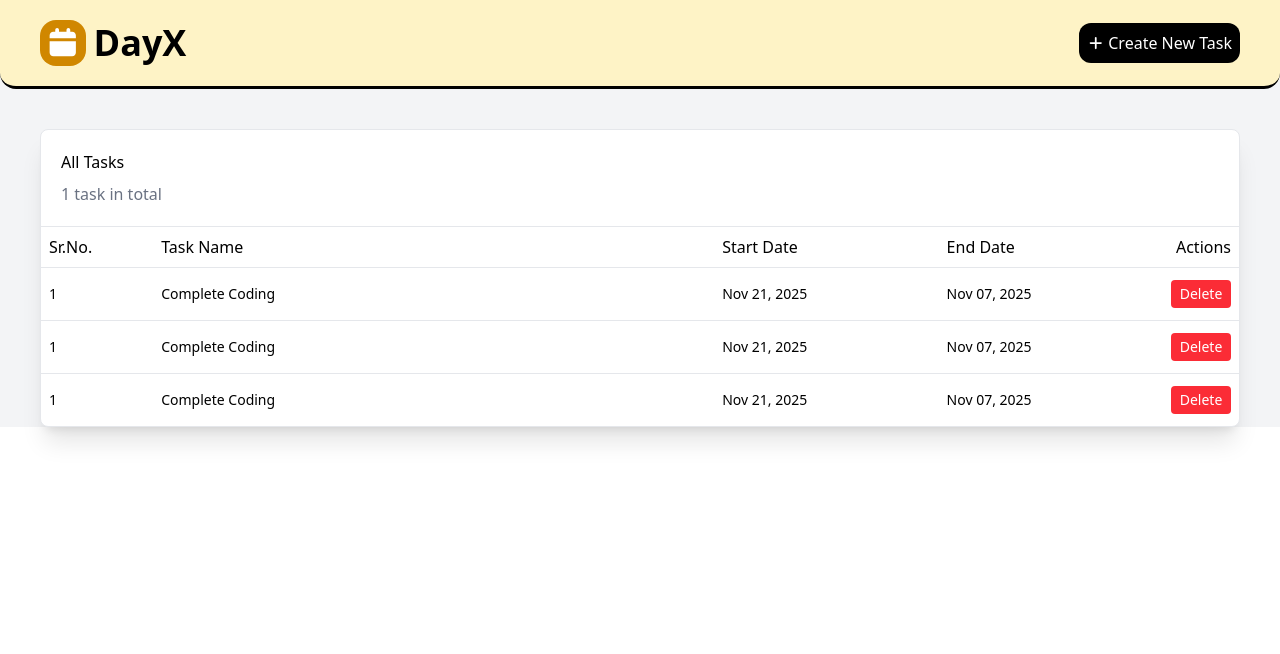
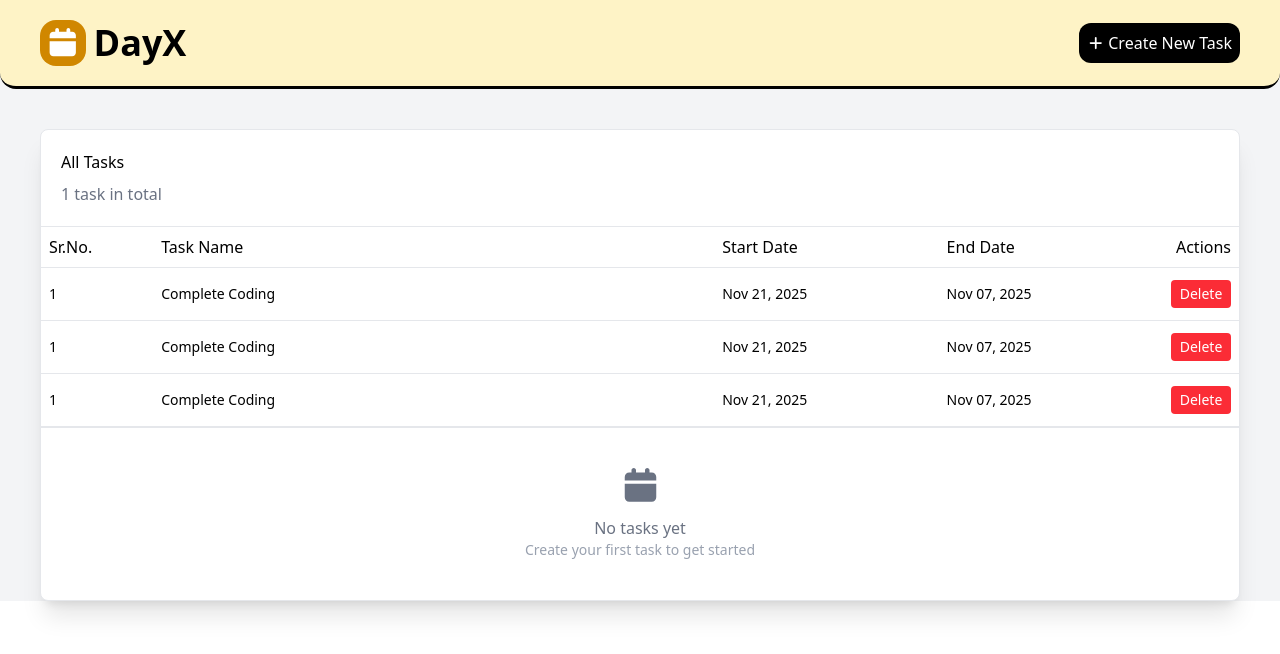
Before and after one commit to usanjay/dayX, a React (Vite) app: page / in a window 1280 px wide. Shown: the top 654 px of the page. Built offline with nearby package versions, Linux system fonts and the light colour scheme.

Commit message:
create - empty list container

```diff
--- a/src/pages/Home/Home.jsx
+++ b/src/pages/Home/Home.jsx
@@ -1,6 +1,8 @@
 import Header from "../../components/Header";
 import NewTask from "../NewTask";
 import { Link } from "react-router";
+import { FontAwesomeIcon } from '@fortawesome/react-fontawesome'
+import { faCalendar } from '@fortawesome/free-solid-svg-icons'
 
 function Home() {
     return (
@@ -12,6 +14,7 @@ function Home() {
                     <div className="text-gray-500 mt-2">1 task in total</div>
                 </section>
 
+                {/* Tasks list */}
                 <section>
                     <div className="border-t border-gray-200 flex justify-between p-2 font-medium">
                         <div className="flex-1">Sr.No.</div>
@@ -48,6 +51,13 @@ function Home() {
 
 
                 </section>
+
+                {/* Empty List */}
+                <section className="border-t-2 border-gray-200 py-10 flex flex-col items-center text-gray-500">
+                    <FontAwesomeIcon icon={faCalendar} className="text-4xl mb-3"/>
+                    <p>No tasks yet</p>
+                    <p className="text-sm text-gray-400">Create your first task to get started</p>
+                </section>
             </div>
         </div>
     )
```
